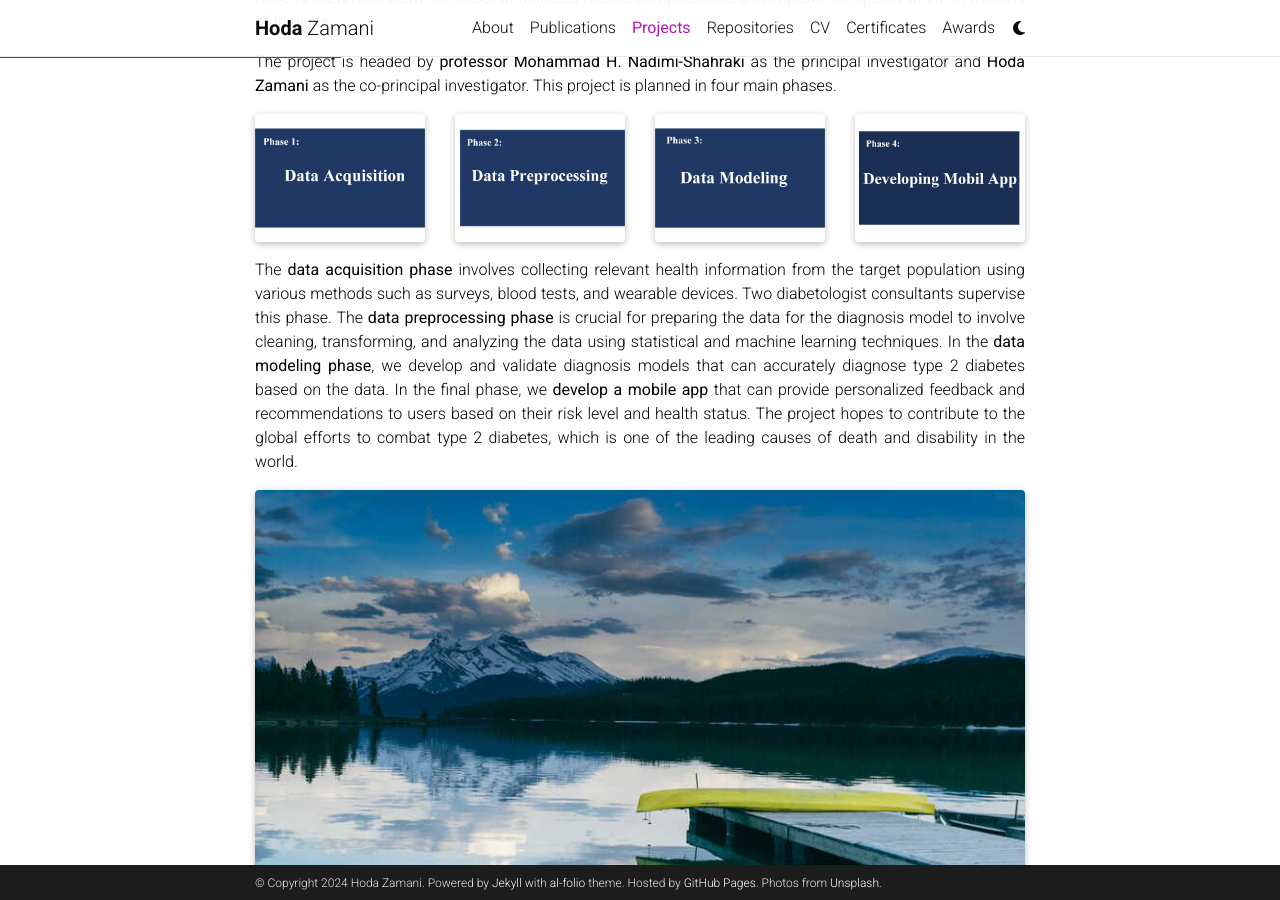
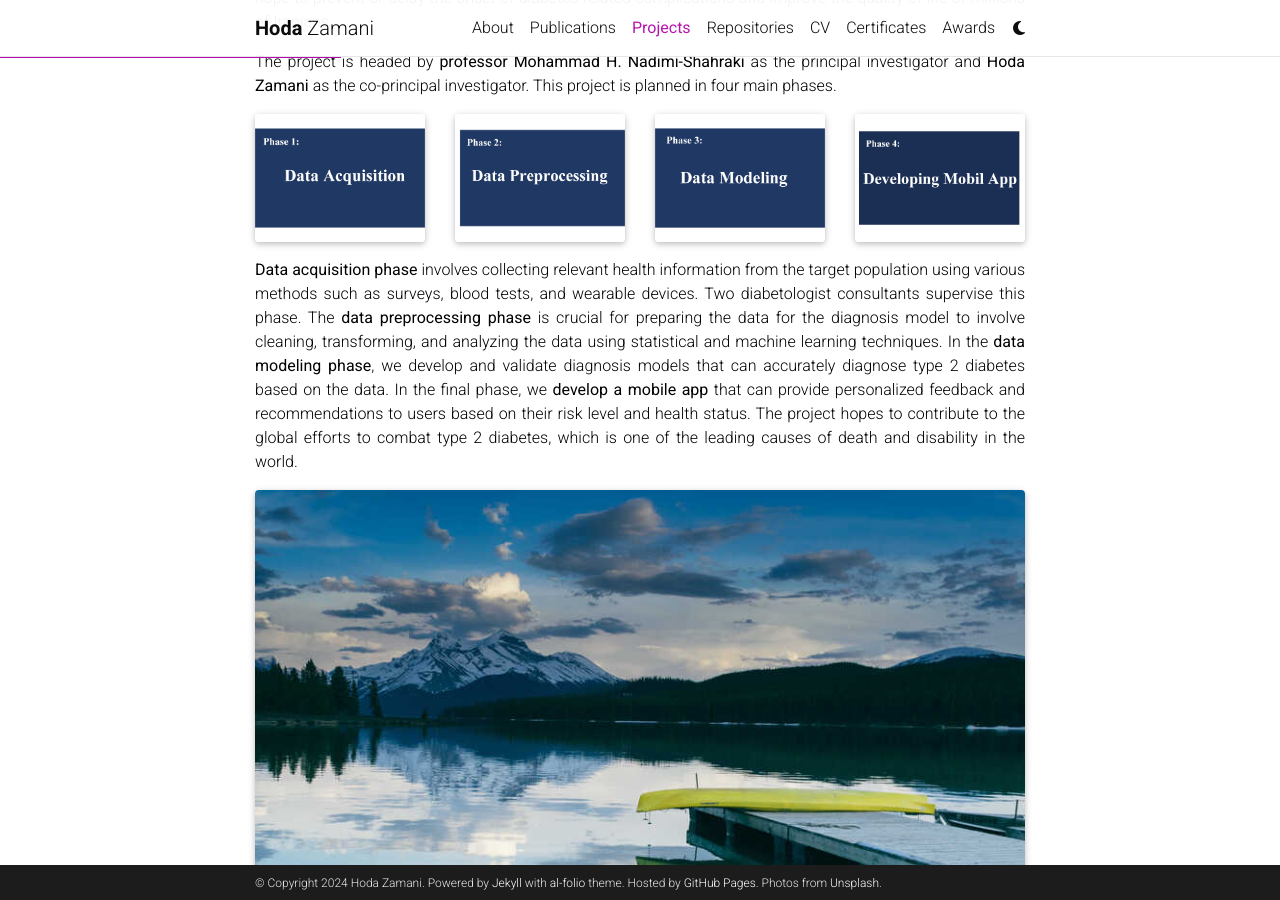
Before and after one commit to HodaZamani/HodaZamani.github.io, a Jekyll site: the page built from _projects/1_project.md, in a window 1280 px wide and 900 px high, scrolled down 348 px. Built offline with Jekyll 4.4.1, drawn with Linux system fonts in a browser that asks for light colours; full-size pictures stand in for the smaller copies a plugin makes; comment, search, counter and statistics services are not loaded; a style sheet for code colours, icons or effects is not loaded.

Commit message:
Update 1_project.md

```diff
--- a/_projects/1_project.md
+++ b/_projects/1_project.md
@@ -30,7 +30,7 @@
 
 
 
-<p align="justify">The <b>data acquisition phase</b> involves collecting relevant health information from the target population using various methods such as surveys, blood tests, and wearable devices. Two diabetologist consultants supervise this phase. The <b>data preprocessing phase</b> is crucial for preparing the data for the diagnosis model to involve cleaning, transforming, and analyzing the data using statistical and machine learning techniques. In the <b>data modeling phase</b>, we develop and validate diagnosis models that can accurately diagnose type 2 diabetes based on the data. In the final phase, we <b>develop a mobile app</b> that can provide personalized feedback and recommendations to users based on their risk level and health status. The project hopes to contribute to the global efforts to combat type 2 diabetes, which is one of the leading causes of death and disability in the world.</p>
+<p align="justify"><b>Data acquisition phase</b> involves collecting relevant health information from the target population using various methods such as surveys, blood tests, and wearable devices. Two diabetologist consultants supervise this phase. The <b>data preprocessing phase</b> is crucial for preparing the data for the diagnosis model to involve cleaning, transforming, and analyzing the data using statistical and machine learning techniques. In the <b>data modeling phase</b>, we develop and validate diagnosis models that can accurately diagnose type 2 diabetes based on the data. In the final phase, we <b>develop a mobile app</b> that can provide personalized feedback and recommendations to users based on their risk level and health status. The project hopes to contribute to the global efforts to combat type 2 diabetes, which is one of the leading causes of death and disability in the world.</p>
 
 <div class="row">
     <div class="col-sm mt-3 mt-md-0">
```
